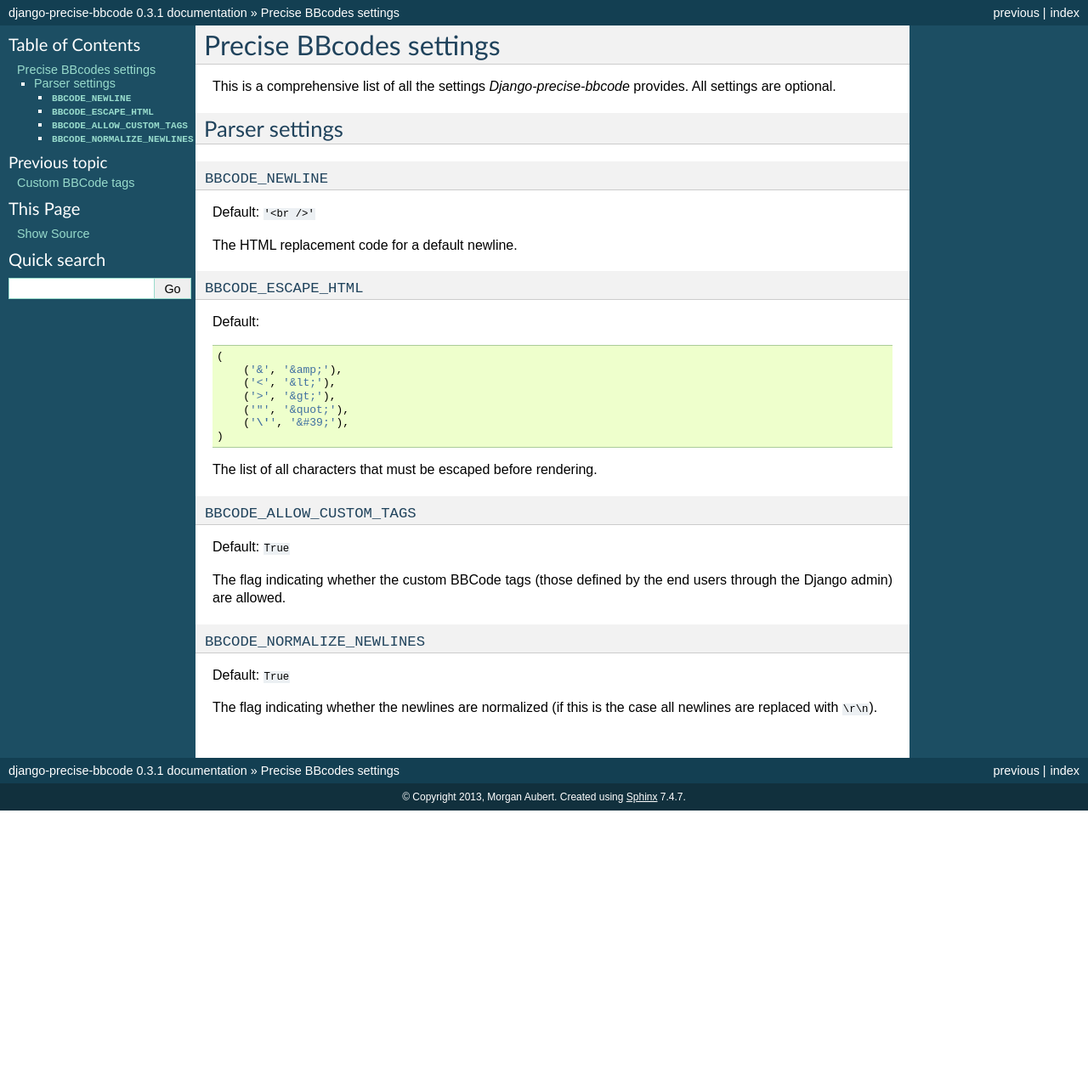
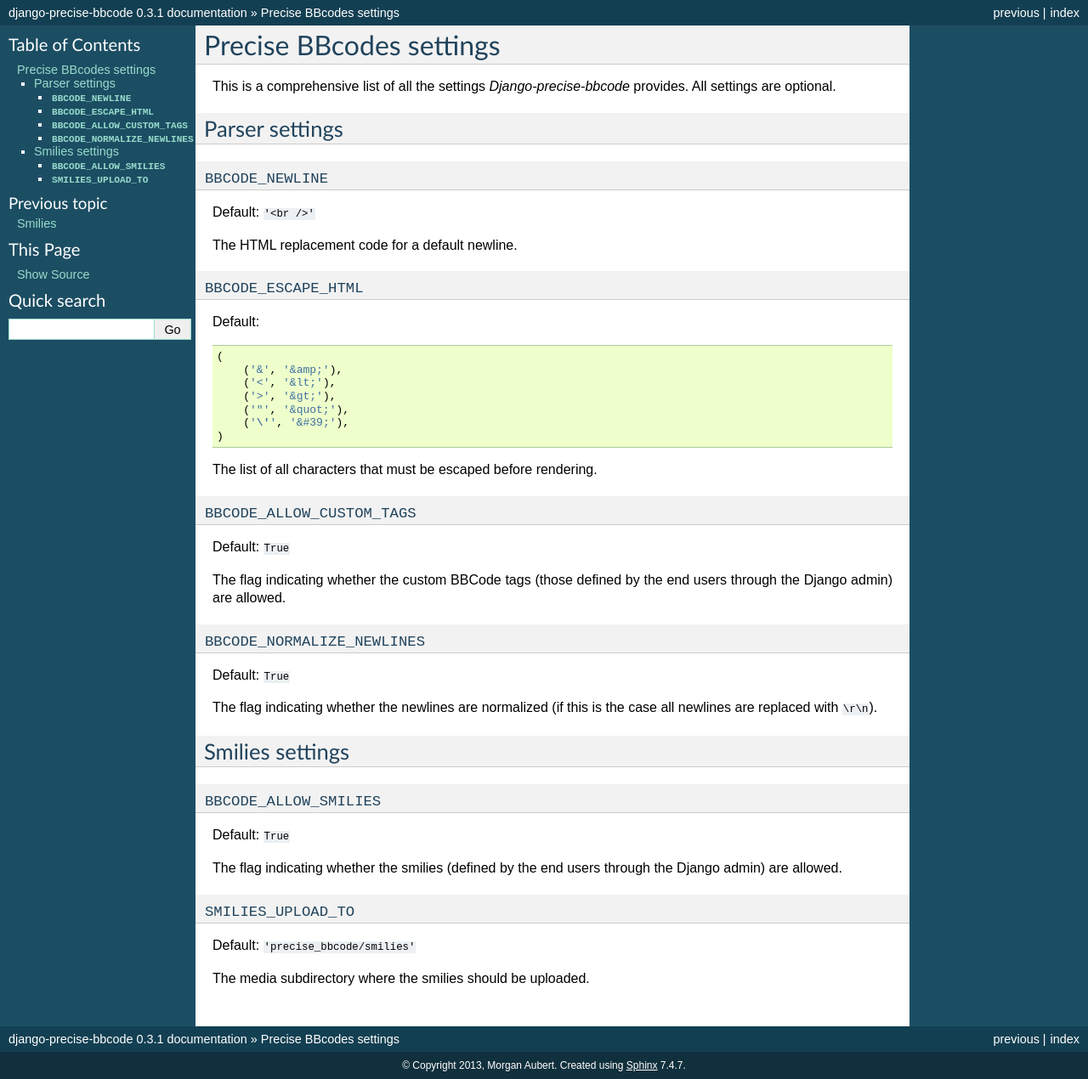
Before and after one commit to ellmetha/django-precise-bbcode, a Sphinx documentation site: the page built from docs/settings.rst, in a window 1280 px wide. Shown: the whole page at 85% size. Built offline with Sphinx 7.4.7, drawn with Linux system fonts in a browser that asks for light colours; before the commit the page ends 954 px from its top, so only the background shows below that.

Commit message:
Doc updated for smilies

```diff
--- a/docs/index.rst
+++ b/docs/index.rst
@@ -26,6 +26,7 @@ Features
 
   * Simple custom bbcodes can be defined in the Django admin
   * ... or they can be registered using a plugin system by defining some Python classes
+* Support for custom smilies and emoticons
 
 
 Using django-precise-bbcode
@@ -36,6 +37,7 @@ Using django-precise-bbcode
 
    quickstart
    custom_tags
+   smilies
    settings
 
 
--- a/docs/settings.rst
+++ b/docs/settings.rst
@@ -41,3 +41,20 @@ The flag indicating whether the custom BBCode tags (those defined by the end use
 Default: ``True``
 
 The flag indicating whether the newlines are normalized (if this is the case all newlines are replaced with ``\r\n``).
+
+Smilies settings
+****************
+
+``BBCODE_ALLOW_SMILIES``
+------------------------
+
+Default: ``True``
+
+The flag indicating whether the smilies (defined by the end users through the Django admin) are allowed.
+
+``SMILIES_UPLOAD_TO``
+---------------------
+
+Default: ``'precise_bbcode/smilies'``
+
+The media subdirectory where the smilies should be uploaded.
```
Also changed, not shown: docs/smilies.rst (added, +13 -0 lines).
